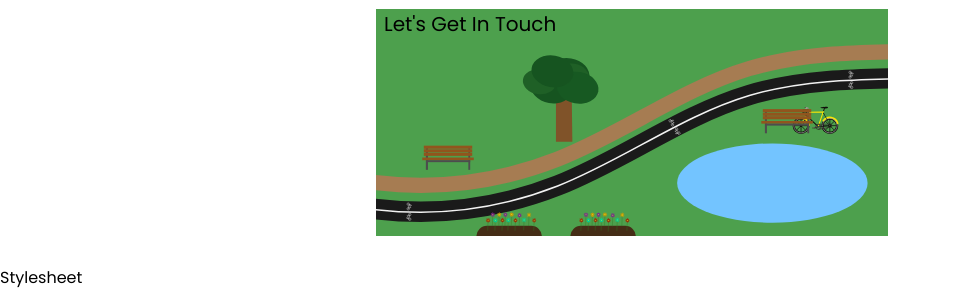
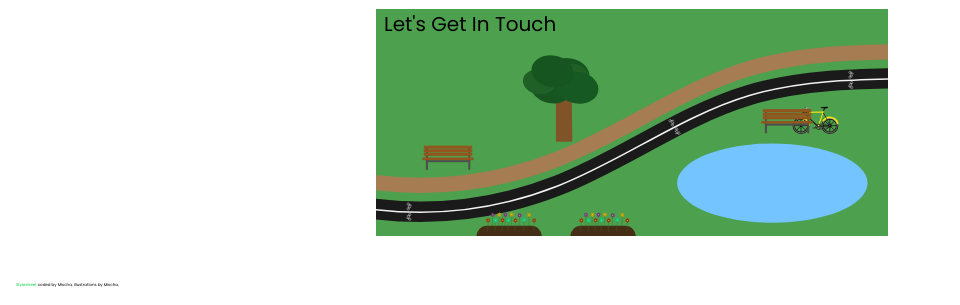
Before and after one commit to memischap/portfolio, a plain HTML site: page index.html in a window 1280 px wide. Shown: the part 1217-1522 px from the top of the page, without its empty margins (0-960 px from the left). Drawn offline with Linux system fonts and the light colour scheme.

Commit message:
changes to the css for home

```diff
--- a/css/main.css
+++ b/css/main.css
@@ -199,3 +199,10 @@ opacity: 0.6;
 	max-width: 30rem;
 	width: 100%;
 }
+footer{
+	padding-left: 1rem;
+
+}
+footer p{
+	font-size: 0.25rem;
+}
--- a/index.html
+++ b/index.html
@@ -48,6 +48,9 @@
 </a>
 </div>
 </nav>
-<a href="stylesheet.html">Stylesheet</a>
+<footer><p>
+<a href="stylesheet.html" class="link">Stylesheet</a>
+coded by Mischa, illustrations by Mischa,</p>
+</footer>
 </body>
 </html>
```
Also changed, not shown: 1 other file.
